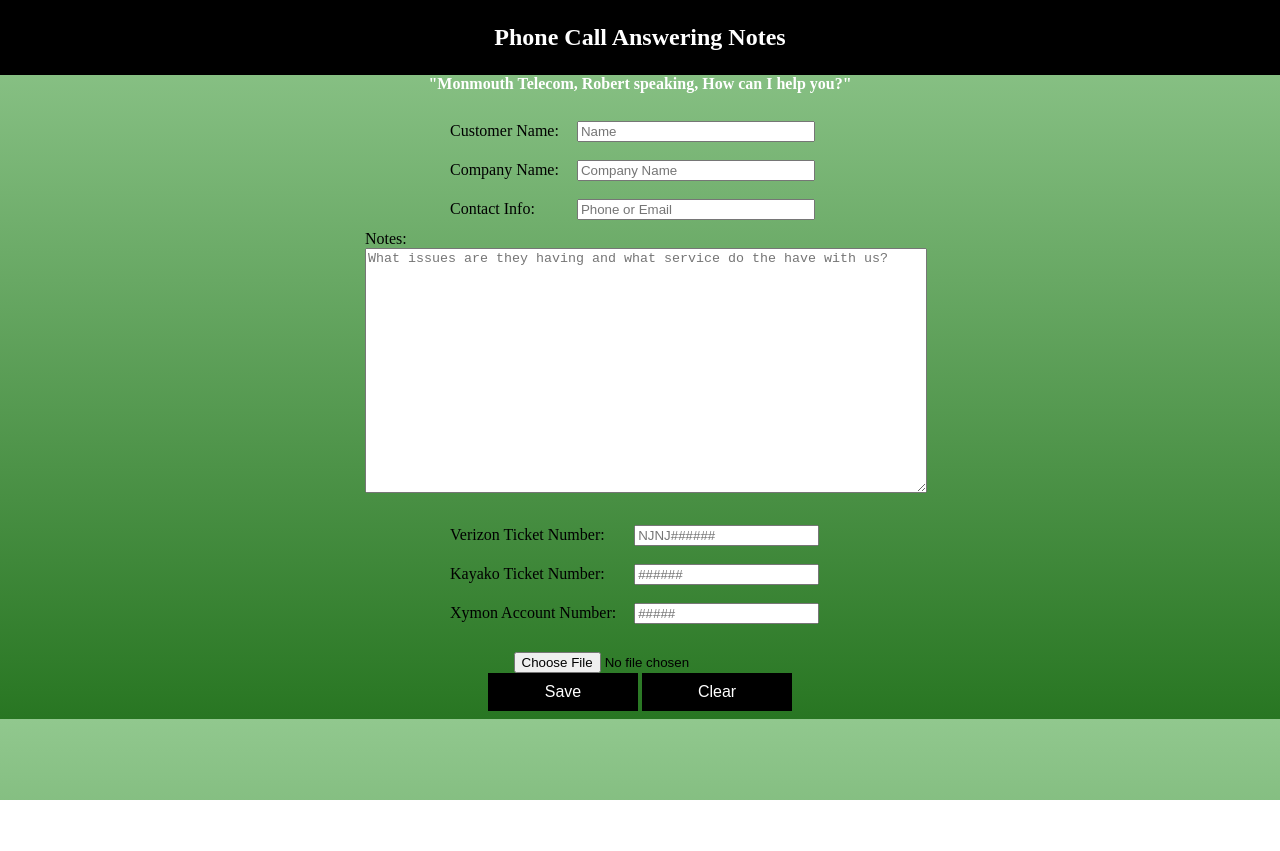
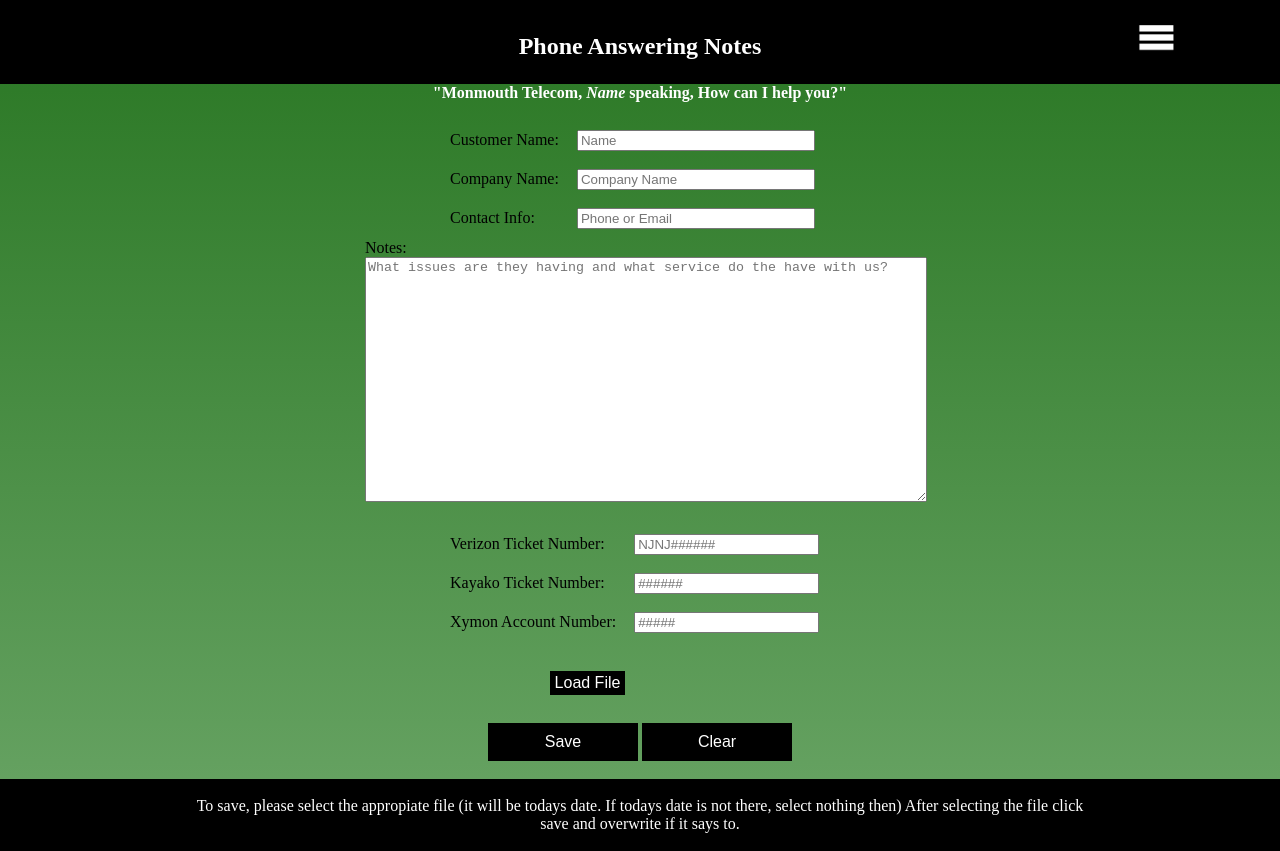
Before and after one commit to RobertCalamari/MTTPhoneNotes, a plain HTML site: page Phone Call.html in a window 1280 px wide. Before the commit the page ends 800 px from the top, so only its background shows below. Drawn offline with Linux system fonts and the light colour scheme.

Commit message:
Add files via upload

```diff
--- a/Phone Call.html
+++ b/Phone Call.html
@@ -8,17 +8,37 @@
 		 <title>Phone Notes</title>
 		 <link href="style2.css" rel="stylesheet">
 	</head>
-	<body>
+	<body >
+
+
+		<div id="mySidenav" class="sidenav">
+			<a href="javascript:void(0)" class="closebtn" onclick="closeNav()">&times;</a>
+			<a href="https://network3.monmouth.com/xymon/nongreen.html" target="_blank">Xymon/BB Notes</a>
+			<a href="http://tickets.monmouth.com/staff/index.php?_m=core&_a=dashboard" target="_blank">Kayako</a>
+			<a href="https://mtt4.mtt.monmouth.com/ivad/numbers" target="_blank">Numbers</a>
+			<a href="http://rma.ops.monmouth.com/contacts/36212/devices" target="_blank">Devices List</a>
+			<a href="https://www22.verizon.com/wholesale/secure/sso/ws_login/?TYPE=33554433&REALMOID=06-816e3aff-eebb-108f-9d2c-85170386ff19&GUID=&SMAUTHREASON=0&METHOD=GET&SMAGENTNAME=tq1AzbHwdMdEst0ALfCOikNk4iQijrZSzNLfQcyYmIHjgOaPkTdkxlGiXETJZ7va&TARGET=$SM$https%3a%2f%2fwww22%2everizon%2ecom%2fwholesale%2fsecure%2fsystems%2fvtag%2fVTAGLogin" target="_blank">Verizon</a>
+			<a href="https://noctech.monmouth.com/hardware/How_to_login_v1-2.1.2018.pdf" target="_blank">How To Login</a>
+			<a href="http://mtt4.monmouth.com/billing/contacts/search" target="_blank">Dacs/Tellabs Lookup</a>
+			<a href="https://hosted.monmouth.com/hop_panel" target="_blank">HOP Panel</a>
+			<a href="https://noctech.monmouth.com/" target="_blank">NocTech</a>
+		</div>
 
 		<div class="header">
-			<div class="menu">
+			<div class="menu" >
+
 			</div>
 			<div class="title">
-				<h2>Phone Call Answering Notes</h2>
+				<h2>Phone Answering Notes</h2>
+			</div>
+			<div class="menu">
+				<img src="hambmenuw.png" class="menubutt" alt="Menu Pic" height="50" width="42" onclick="openNav()">
+				<!---<span onclick="openNav()">open</span>--->
 			</div>
 		</div>
-		<div class="content" >
-			<label style="color:white;font-weight:bold;">"Monmouth Telecom, Robert speaking, How can I
+
+		<div class="content" onclick="closeNav()">
+			<label style="color:white;font-weight:bold;">"Monmouth Telecom, <i>Name</i> speaking, How can I
 			help you?"</label><br><br>
 
 			<table style="padding-left:200px;">
@@ -59,9 +79,30 @@
 			</table>
 			<br>
 
-			<input type="file" class="button2" id="fileToLoad"><br>
+
+			<table style="padding-left:300px;">
+				<tr>
+					<td><input type="button" class="button2" id="loadFileXml" value="Load File" onclick="uploadclick();" /></td>
+					<td><label style="color:white" id="filelabel"></label></td>
+				</tr>
+			</table>
+			<input type="file" class="button2" style="display:none;" id="fileToLoad"><br>
+
 			<button type="button" class="button1" id="saveinfo" onclick="saveInfo();">Save</button>
-			<button type="button" class="button1" id="clearall" onclick="clearAll();">Clear</button>
+			<button type="button" class="button1" id="clearall" onclick="clearAll();">Clear</button><br><br>
+		</div>
+		<div class="bottomheader">
+			<div class="menu" >
+
+			</div>
+			<div class="title">
+							<label style="color:white">To save, please select the appropiate file (it will be todays
+							date. If todays date is not there, select nothing then) After selecting the file
+							click save and overwrite if it says to.</label>
+			</div>
+			<div class="menu">
+
+			</div>
 
 		</div>
 	</body>
@@ -75,6 +116,7 @@
 
 
 <script>
+
 	custNameText = document.getElementById("custname");
 	compNameText = document.getElementById("compname");
 	issuesText = document.getElementById("issues");
@@ -82,6 +124,8 @@
 	xymonIdText = document.getElementById("xymonid");
 	kayakoIdText = document.getElementById("kayakoid");
 	contactInfoText = document.getElementById("continfo");
+	fileLabel = document.getElementById("filelabel");
+	fileT = document.getElementById("fileToLoad");
 
 	function clearAll() {
 		custNameText.value="";
@@ -93,6 +137,16 @@
 		contactInfoText.value="";
 
 	}
+
+
+
+	function uploadclick() {
+		fileT.click();
+		//fileLabel.innerHTML=fileT.click();
+	}
+	fileT.onchange = function () {
+    	fileLabel.innerHTML = this.value.substr(12);
+ 	};
 
 
 	function saveInfo() {
@@ -146,6 +200,28 @@
 
 	}
 
+	var menuopen=false;
+
+	/* Set the width of the side navigation to 250px */
+	function openNav() {
+		if(menuopen==false){
+			document.getElementById("mySidenav").style.width = "250px";
+			menuopen=true;
+		}
+		else
+		{
+			document.getElementById("mySidenav").style.width = "0";
+			menuopen=false;
+		}
+
+
+	}
+
+	/* Set the width of the side navigation to 0 */
+	function closeNav() {
+		document.getElementById("mySidenav").style.width = "0";
+		menuopen=false;
+	}
 
 
 
@@ -154,39 +230,4 @@
 
 
 
-
-
-
-
-
-
-
-
-
-
-
-
-
-
-	/*function download(data, filename, type) {
-		var file = new Blob([data], {type: type});
-		if (window.navigator.msSaveOrOpenBlob) // IE10+
-			window.navigator.msSaveOrOpenBlob(file, filename);
-		else { // Others
-			var a = document.createElement("a"),
-				    url = URL.createObjectURL(file);
-			a.href = url;
-			a.download = filename;
-			document.body.appendChild(a);
-			a.click();
-			setTimeout(function() {
-				document.body.removeChild(a);
-				window.URL.revokeObjectURL(url);
-			}, 0);
-		}
-	}*/
-
-
-
-
 </script>
--- a/style2.css
+++ b/style2.css
@@ -1,8 +1,9 @@
 body {
-	background: linear-gradient(#91c88e, #287622);
+	background: linear-gradient(#287622, #6aa566);
 	margin-left: 0px;
 	margin-right: 0px;
 	margin-top: 0px;
+	margin-bottom: 0px;
 }
 
 .button1 {
@@ -18,6 +19,33 @@
 }
 
 .button1:hover {
+	background-color: #5f5f5f;
+    cursor: hand;
+    cursor: pointer;
+    opacity: .9;
+}
+
+.menubutt:hover {
+	cursor: hand;
+    cursor: pointer;
+    opacity: .5;
+
+}
+
+
+.button2 {
+	background-color: #000000;
+    border: none;
+    color: white;
+    padding: 3px 3px;
+	width: 75px;
+    text-align: center;
+    text-decoration: none;
+    display: inline-block;
+    font-size: 16px;
+}
+
+.button2:hover {
 	background-color: #5f5f5f;
     cursor: hand;
     cursor: pointer;
@@ -45,3 +73,83 @@
 	background-color: black;
 	color:white;
 }
+
+.bottomheader {
+	width: 100%;
+	padding-top:18px;
+	padding-bottom:18px;
+	text-align: center;
+	background-color: black;
+	color:white;
+}
+
+
+.title {
+	width:70%;
+	display: inline-block;
+}
+
+
+.menu {
+	display: inline-block;
+	width:10%;
+
+}
+
+
+
+
+
+
+
+
+
+ /* The side navigation menu */
+.sidenav {
+    height: 100%; /* 100% Full-height */
+    width: 0; /* 0 width - change this with JavaScript */
+    position: fixed; /* Stay in place */
+    z-index: 1; /* Stay on top */
+    top: 0; /* Stay at the top */
+    left: 0;
+    background-color: #111; /* Black*/
+    overflow-x: hidden; /* Disable horizontal scroll */
+    padding-top: 60px; /* Place content 60px from the top */
+    transition: 0.5s; /* 0.5 second transition effect to slide in the sidenav */
+}
+
+/* The navigation menu links */
+.sidenav a {
+    padding: 15px 8px 8px 32px;
+    text-decoration: none;
+    font-size: 25px;
+    color: #818181;
+    display: block;
+    transition: 0.3s;
+}
+
+/* When you mouse over the navigation links, change their color */
+.sidenav a:hover {
+    color: #f1f1f1;
+}
+
+/* Position and style the close button (top right corner) */
+.sidenav .closebtn {
+    position: absolute;
+    top: 0;
+    right: 25px;
+    font-size: 36px;
+    margin-left: 50px;
+}
+
+/* Style page content - use this if you want to push the page content to the right when you open the side navigation */
+#main {
+    transition: margin-left .5s;
+    padding: 20px;
+}
+
+/* On smaller screens, where height is less than 450px, change the style of the sidenav (less padding and a smaller font size) */
+@media screen and (max-height: 450px) {
+    .sidenav {padding-top: 15px;}
+    .sidenav a {font-size: 18px;}
+}
```
Also changed, not shown: hambmenuw.png (added).
